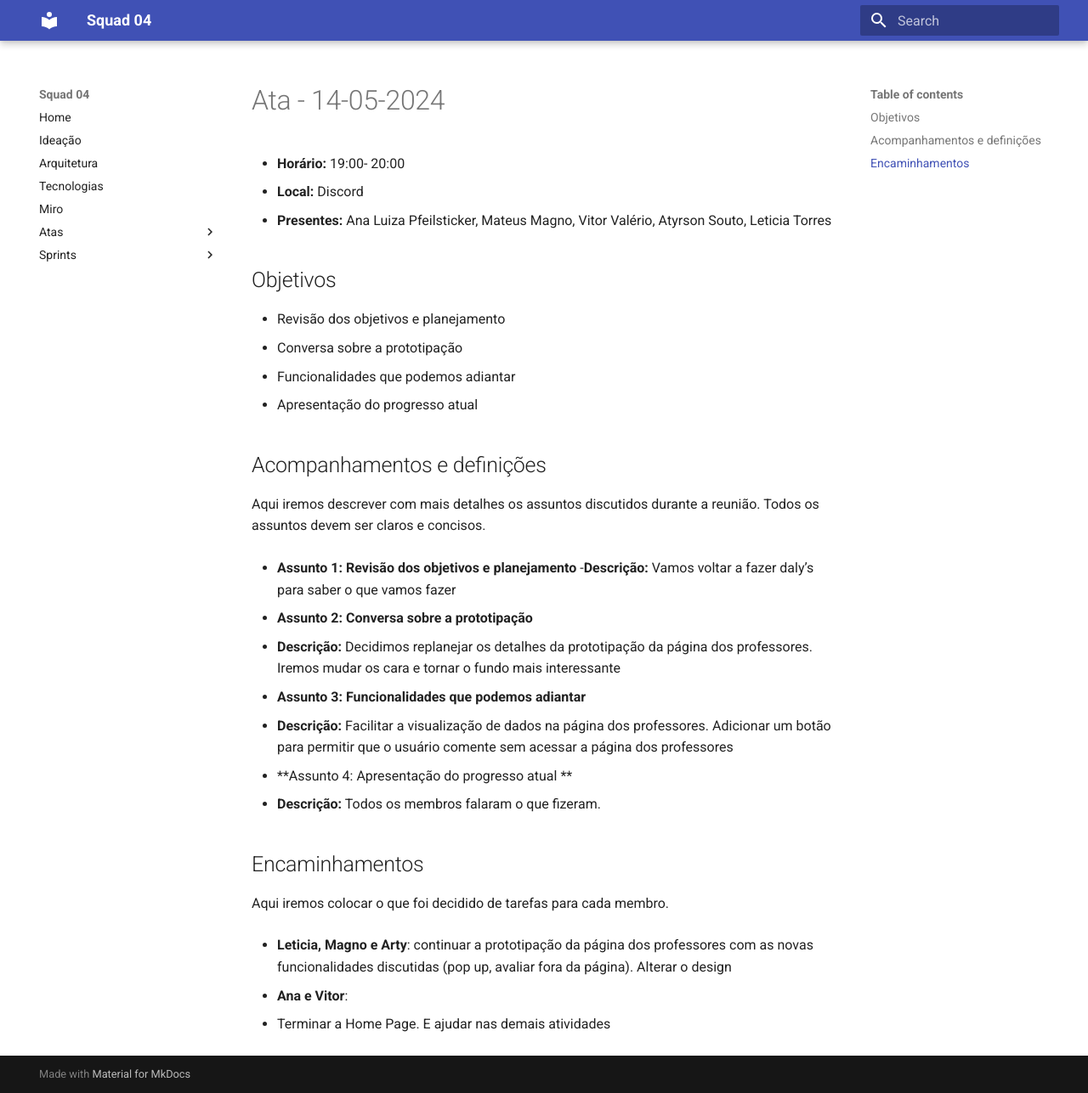
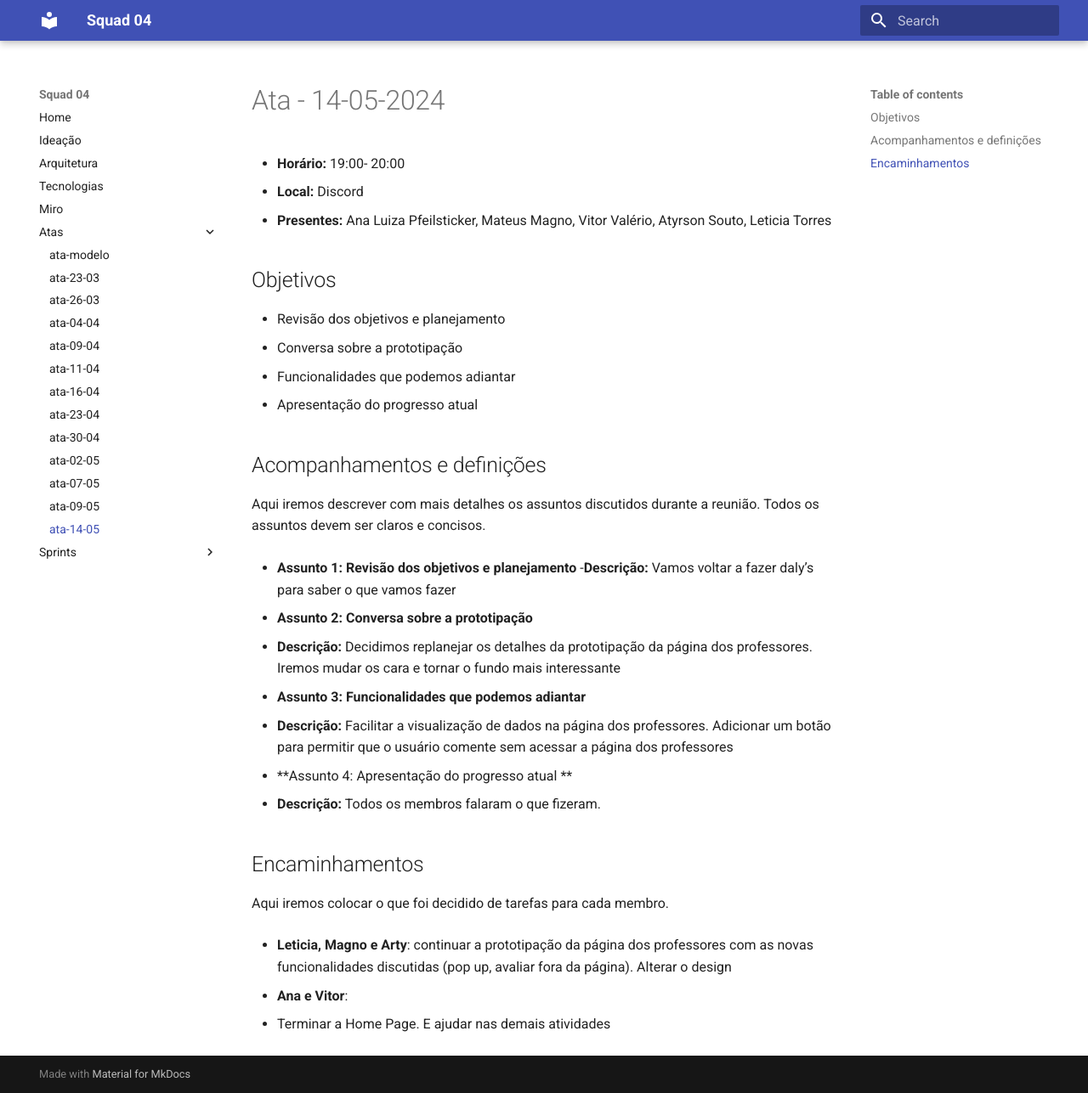
Before and after one commit to unb-mds/2024-1-squad04, an MkDocs documentation site: the page built from docs/Atas/ata-14-05.md, in a window 1280 px wide and 1287 px high. Shown: the whole window at 85% size. Built offline with MkDocs 1.6.1 and Material for MkDocs 9.7.7, drawn with Linux system fonts in a browser that asks for light colours.

Commit message:
Update mkdocs.yml

```diff
--- a/mkdocs.yml
+++ b/mkdocs.yml
@@ -21,6 +21,7 @@ nav:
     - ata-02-05: Atas/ata-02-05.md
     - ata-07-05: Atas/ata-07-05.md
     - ata-09-05: Atas/ata-09-05.md
+    - ata-14-05: Atas/ata-14-05.md
 
   - Sprints:
     - Sprint 0: Sprints/sprint0.md
```
